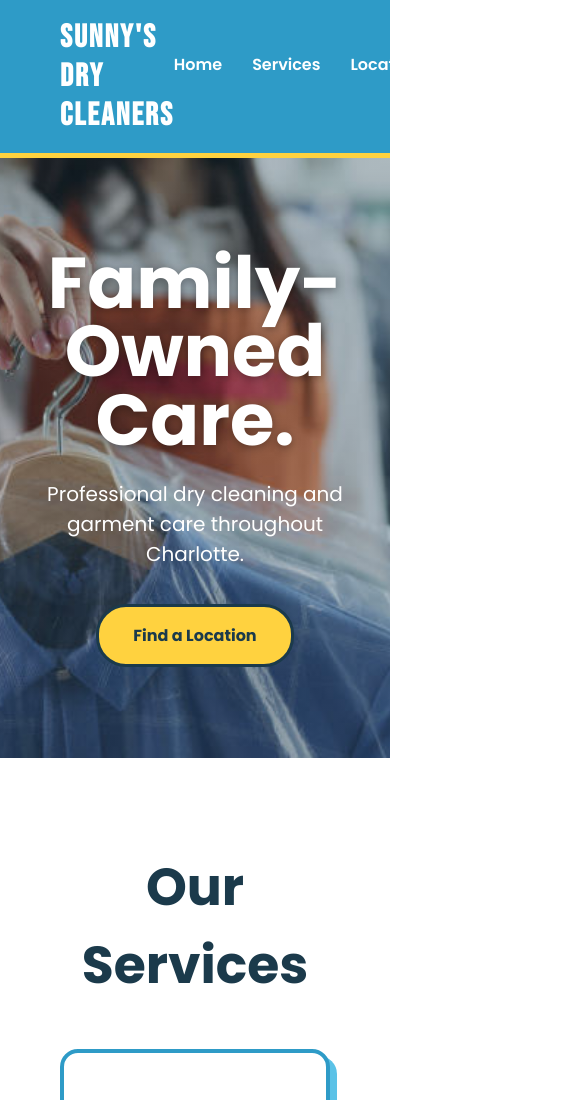
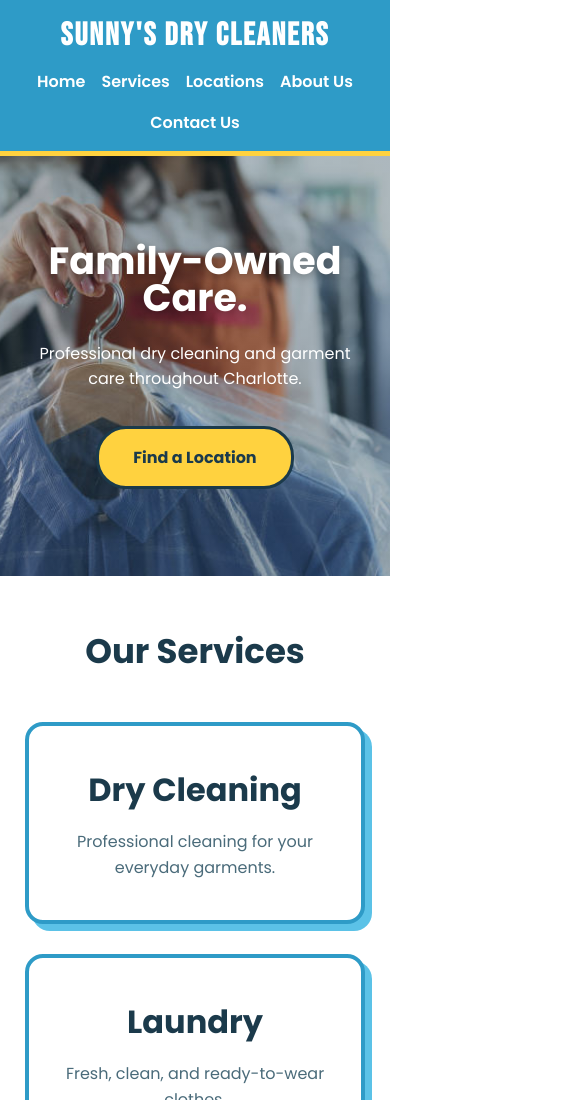
Before and after one commit to zurielcoding/sunnys-dry-cleaners, a plain HTML site: page index.html in a window 390 px wide. Shown: the top 1100 px of the page, 585 px wide, since content can reach past the window. Drawn offline with Linux system fonts and the light colour scheme.

Commit message:
Mobile responsive

```diff
--- a/styles.css
+++ b/styles.css
@@ -438,6 +438,63 @@
 
     color: #FFFFFF;
 }
+/* ---------- MOBILE ---------- */
+
+@media (max-width: 600px) {
+
+    header {
+        flex-direction: column;
+        gap: 14px;
+        padding: 16px 20px;
+    }
+
+    nav {
+        gap: 16px;
+        flex-wrap: wrap;
+        justify-content: center;
+    }
+
+    .hero {
+        min-height: 420px;
+        padding: 50px 20px;
+    }
+
+    .hero h2 {
+        font-size: 38px;
+    }
+
+    .hero p {
+        font-size: 16px;
+    }
+
+    .services,
+    .locations,
+    .why-us,
+    .about,
+    .contact {
+        padding: 50px 20px;
+    }
+
+    .services h2,
+    .locations h2,
+    .why-us h2,
+    .about h2,
+    .contact h2 {
+        font-size: 34px;
+    }
+
+    .service-card,
+    .location-card,
+    .why-card {
+        width: 100%;
+        max-width: 340px;
+    }
+
+    .about-text,
+    .contact-text {
+        font-size: 15px;
+    }
+}
 
 footer p {
     color: #FFFFFF;
```
